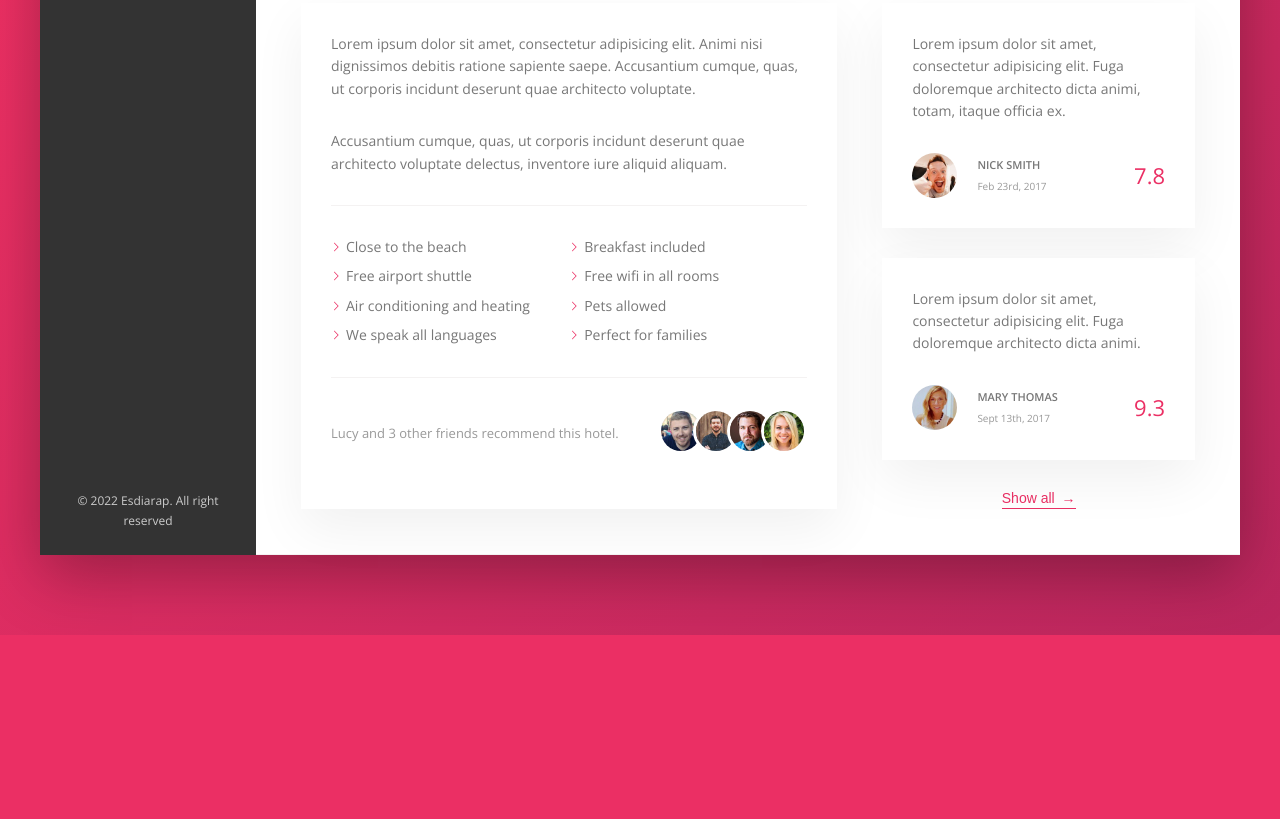
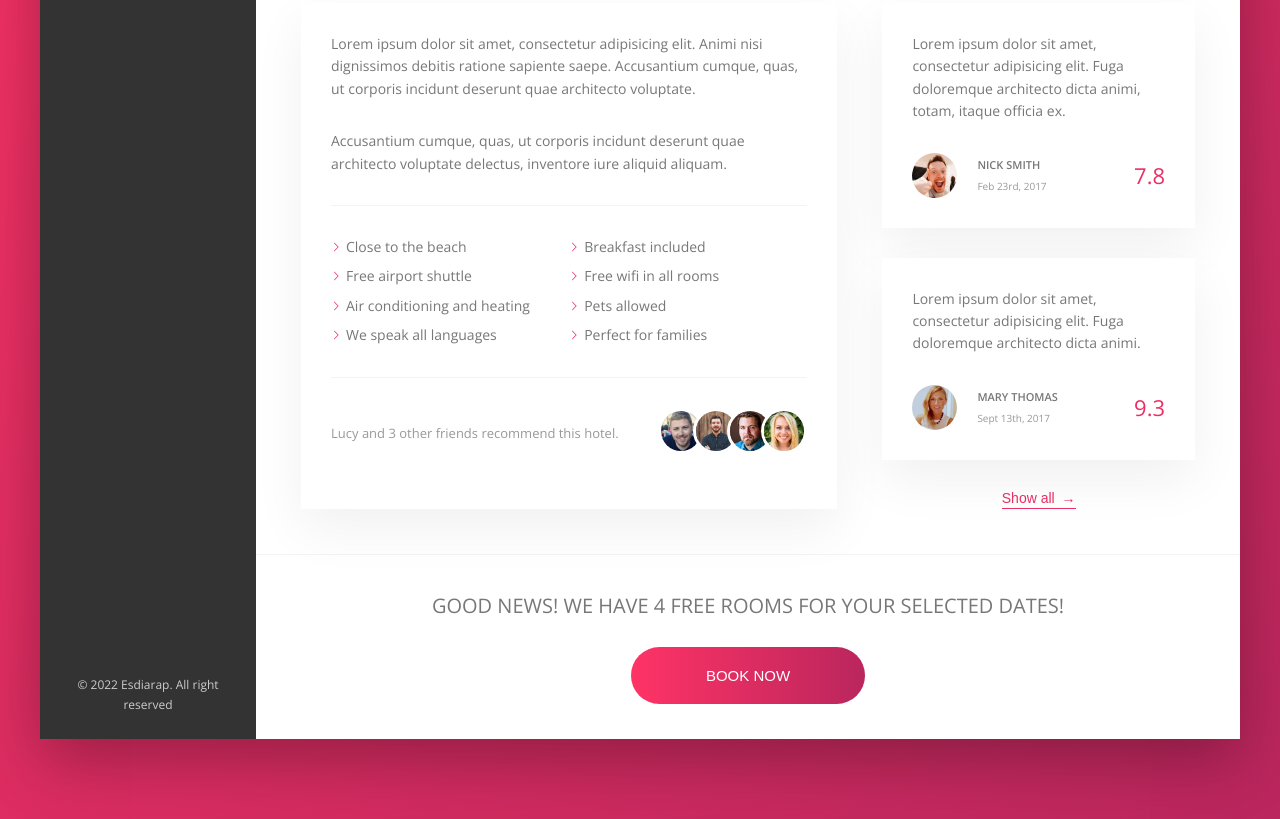
Before and after one commit to Esdiarap/Trillo-Flex, a website built with Parcel: page index.html in a window 1280 px wide. Shown: the part 644-1463 px from the top of the page. Before the commit the page ends 1279 px from the top, so only its background shows below. Built offline with nearby package versions, Linux system fonts and the light colour scheme.

Commit message:
footer cta

```diff
--- a/index.html
+++ b/index.html
@@ -196,15 +196,15 @@
                     <button class="btn-inline">Show all <span>&rarr;</span></button>
                 </div>
 
-                <!--<div class="cta">-->
-                <!--    <h2 class="cta__book-now">-->
-                <!--        Good news! We have 4 free rooms for your selected dates!-->
-                <!--    </h2>-->
-                <!--    <button class="btn">-->
-                <!--        <span class="btn__visible">Book now</span>-->
-                <!--        <span class="btn__invisible">Only 4 rooms left</span>-->
-                <!--    </button>-->
-                <!--</div>-->
+            </div>
+            <div class="cta">
+                <h2 class="cta__book-now">
+                    Good news! We have 4 free rooms for your selected dates!
+                </h2>
+                <button class="btn">
+                    <span class="btn__visible">Book now</span>
+                    <span class="btn__invisible">Only 4 rooms left</span>
+                </button>
             </div>
         </main>
     </div>
--- a/sass/_components.scss
+++ b/sass/_components.scss
@@ -486,3 +486,67 @@
     z-index: 1;
   }
 }
+
+/////////////////////////////////////////////
+// call to action
+.cta {
+  padding: 3.5rem 0;
+  text-align: center;
+
+  &__book-now {
+    font-size: 2rem;
+    font-weight: 300;
+    text-transform: uppercase;
+    margin-bottom: 2.5rem;
+  }
+}
+
+.btn {
+  font-size: 1.5rem;
+  font-weight: 300;
+  text-transform: uppercase;
+  border-radius: 999rem;
+  border: none;
+  background-image: linear-gradient(to right, var(--color-primary-light), var(--color-primary-dark));
+  color: #fff;
+  cursor: pointer;
+
+  position: relative;
+  overflow: hidden;
+
+  & > * {
+    display: inline-block;
+    height: 100%;
+    width: 100%;
+    transition: all .2s;
+  }
+
+  &__visible {
+    padding: 2rem 7.5rem;
+  }
+
+  &__invisible {
+    padding: 2rem 0;
+
+    position: absolute;
+    left: 0;
+    top: -100%;
+  }
+
+  &:hover {
+    background-image: linear-gradient(to left, var(--color-primary-light), var(--color-primary-dark));
+  }
+
+  &:hover &__visible {
+    transform: translateY(100%);
+  }
+
+  &:hover &__invisible{
+    top: 0;
+  }
+
+  &:focus {
+    outline: none;
+    animation: pulsate 1s infinite;
+  }
+}
```
